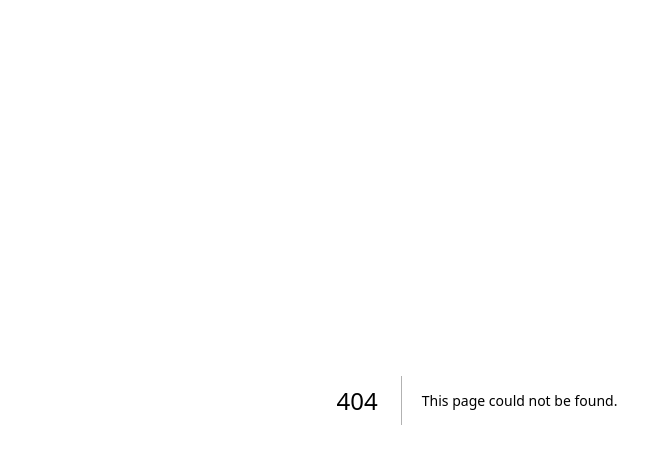
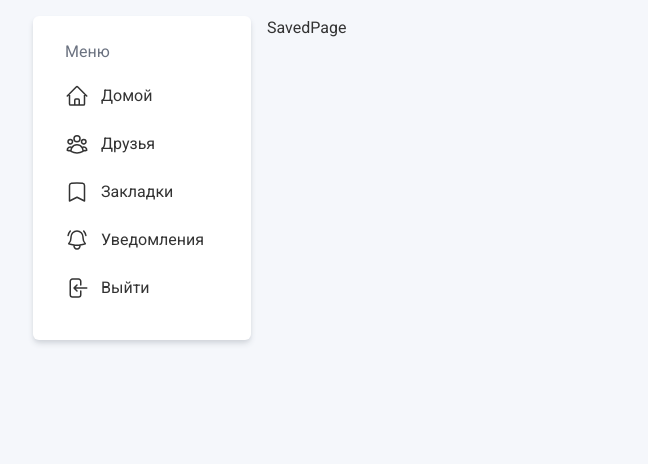
Before and after one commit to MikeSaburov/social-app-1, a Next.js app: page /saved in a window 1280 px wide. Before the commit this address had no page. Shown: the top 464 px of the page, without its empty margins (163-811 px from the left). Built offline with nearby package versions, Linux system fonts and the light colour scheme; what tailwindcss-animated would draw is missing.

Commit message:
feature(saved): создал страницу SavedPostPage

```diff
--- a/components/NavigationCard.js
+++ b/components/NavigationCard.js
@@ -62,7 +62,7 @@ export const NavigationCard = () => {
           </svg>
           Друзья
         </Link>
-        <Link href="" className={nonActiveElementClasses}>
+        <Link href="/saved" className={nonActiveElementClasses}>
           <svg
             xmlns="http://www.w3.org/2000/svg"
             fill="none"
--- /dev/null
+++ b/pages/saved.js
@@ -0,0 +1,5 @@
+import Layout from '@/components/Layout';
+
+export default function SavedPostPAge() {
+  return <Layout>SavedPage</Layout>;
+}
```
